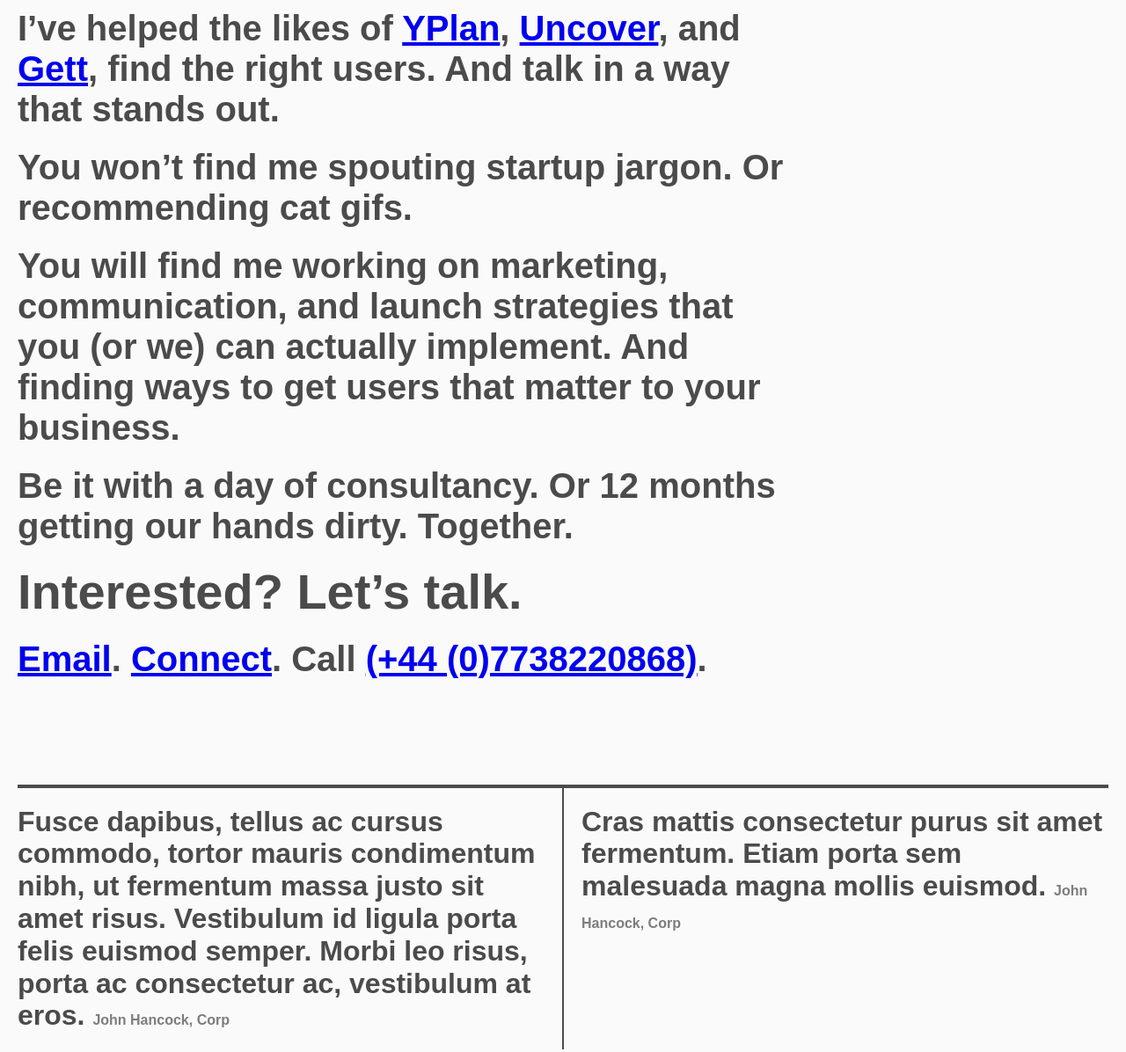
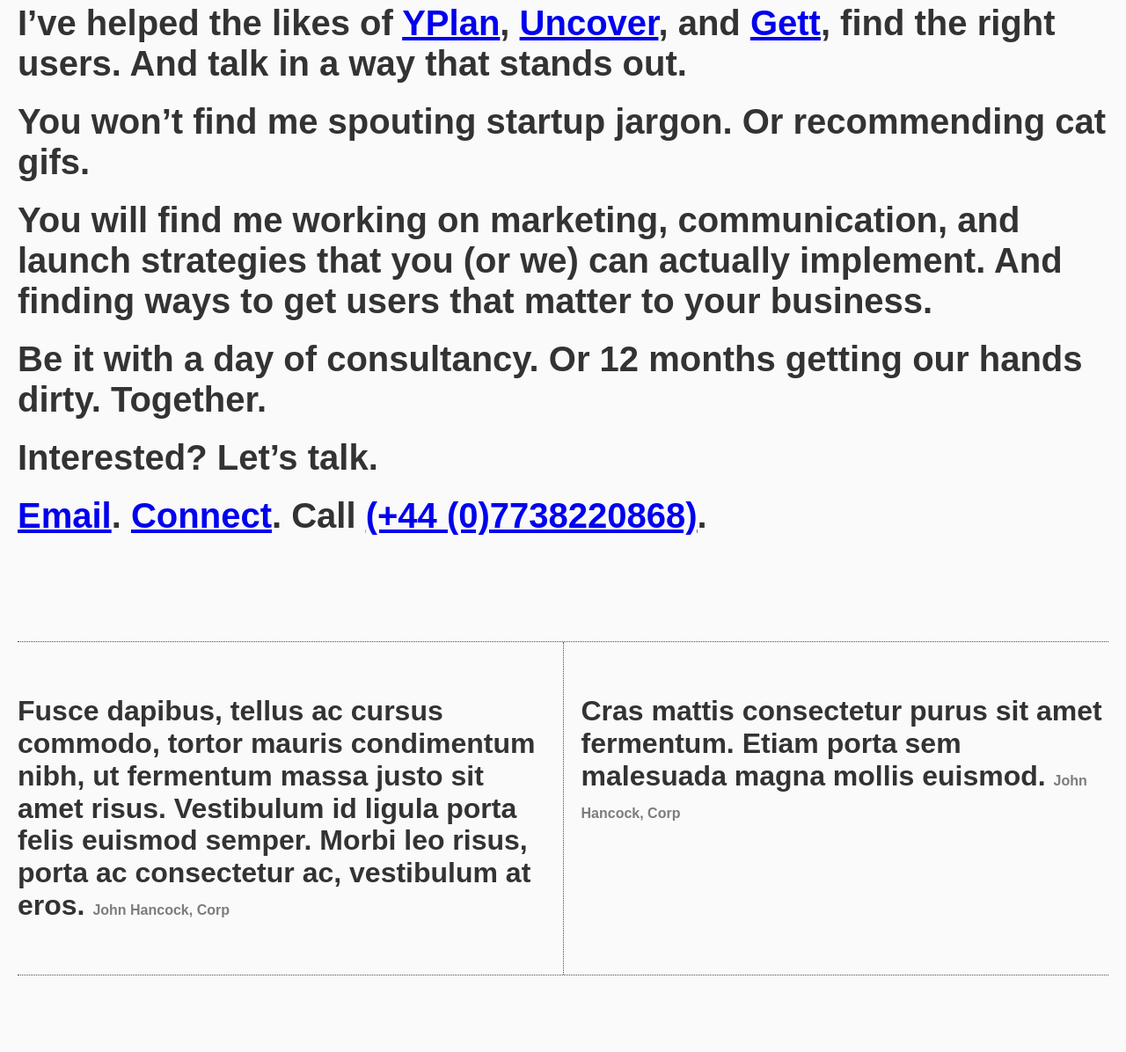
Before and after one commit to thisiscap/john-graham, a plain HTML site: page index.html in a window 1280 px wide. Shown: the part 544-1740 px from the top of the page at 88% size. Drawn offline with nearby package versions, Linux system fonts and the light colour scheme.

Commit message:
Final tweaks

```diff
--- a/index.html
+++ b/index.html
@@ -64,13 +64,14 @@
         }
 
         html {
-            font-family: 'Arial', sans-serif;
+            font-family: Arial, 'Helvetica Neue', Helvetica, sans-serif;
+            ;
             text-rendering: optimizeLegibility;
             -webkit-font-smoothing: antialiased;
             font-size: 20px;
             font-weight: bold;
             background-color: #FAFAFA;
-            color: #4C4B4B;
+            color: #333333;
         }
 
         body {
@@ -84,10 +85,10 @@
             margin: 0 0 6rem;
         }
 
-        main,
-        section,
-        footer {
-            border-top: 4px solid #4C4B4B;
+        header,
+        main {
+            border-top: 2px solid #333333;
+            padding-top: 1rem;
         }
         /*Typography*/
 
@@ -102,6 +103,7 @@
         h1 {
             font-size: 10vh;
             max-font-size: 70px;
+            color: black;
         }
 
         header h1 {
@@ -112,13 +114,13 @@
             font-size: 7vh;
             max-font-size: 60px;
             margin: 1rem 0;
+            color: #1F1F1F;
         }
 
         p {
             font-size: 5vh;
             max-font-size: 40px;
             margin: 1rem 0;
-            max-width: 40ch;
         }
 
         .small {
@@ -129,6 +131,16 @@
 
         footer .small {
             font-size: 0.8rem;
+            color: #737373;
+        }
+
+        .quotes {
+            border-top: 1px dotted #4C4B4B;
+            border-bottom: 1px dotted #4C4B4B;
+        }
+
+        .quotes div {
+            padding: 2rem 0;
         }
 
         .quotes span {
@@ -159,10 +171,16 @@
             }
             .quotes div:nth-of-type(even) {
                 padding-left: 1rem;
-                border-left: 2px solid #4C4B4B;
+                border-left: 1px dotted #4C4B4B;
             }
             .quotes div:nth-of-type(odd) {
                 padding-right: 1rem;
+            }
+        }
+
+        @media (max-width: 550px) {
+            header h1 {
+                font-size: 12vw;
             }
         }
     </style>
@@ -178,14 +196,17 @@
             <a href="tel:+447738220868">Call.</a>
         </p>
     </header>
-    <h2>I help early stage startups talk and grow.</h2>
+
+
+
     <main>
+        <h2>I help early stage startups talk and grow.</h2>
         <p>I’m a mobile marketing expert who has led some of the UK’s most admired mobile-first businesses, from launch, to high-growth, and acquisition.</p>
         <p>I’ve helped the likes of <a href="https://yplanapp.com/">YPlan</a>, <a href="https://velocityapp.com/">Uncover</a>, and <a href="http://gett.com/uk/">Gett</a>, find the right users. And talk in a way that stands out.</p>
         <p>You won’t find me spouting startup jargon. Or recommending cat gifs.</p>
         <p>You will find me working on marketing, communication, and launch strategies that you (or we) can actually implement. And finding ways to get users that matter to your business.</p>
         <p>Be it with a day of consultancy. Or 12 months getting our hands dirty. Together.</p>
-        <h2>Interested? Let’s talk.</h2>
+        <p>Interested? Let’s talk.</p>
         <p><a href="mailto:john@johngraham.co">Email</a>. <a href="https://uk.linkedin.com/in/john-graham-7bb3ab13">Connect</a>. Call <a href="tel:+447738220868">(+44 (0)7738220868)</a>.</p>
     </main>
     <section class="quotes">
```
